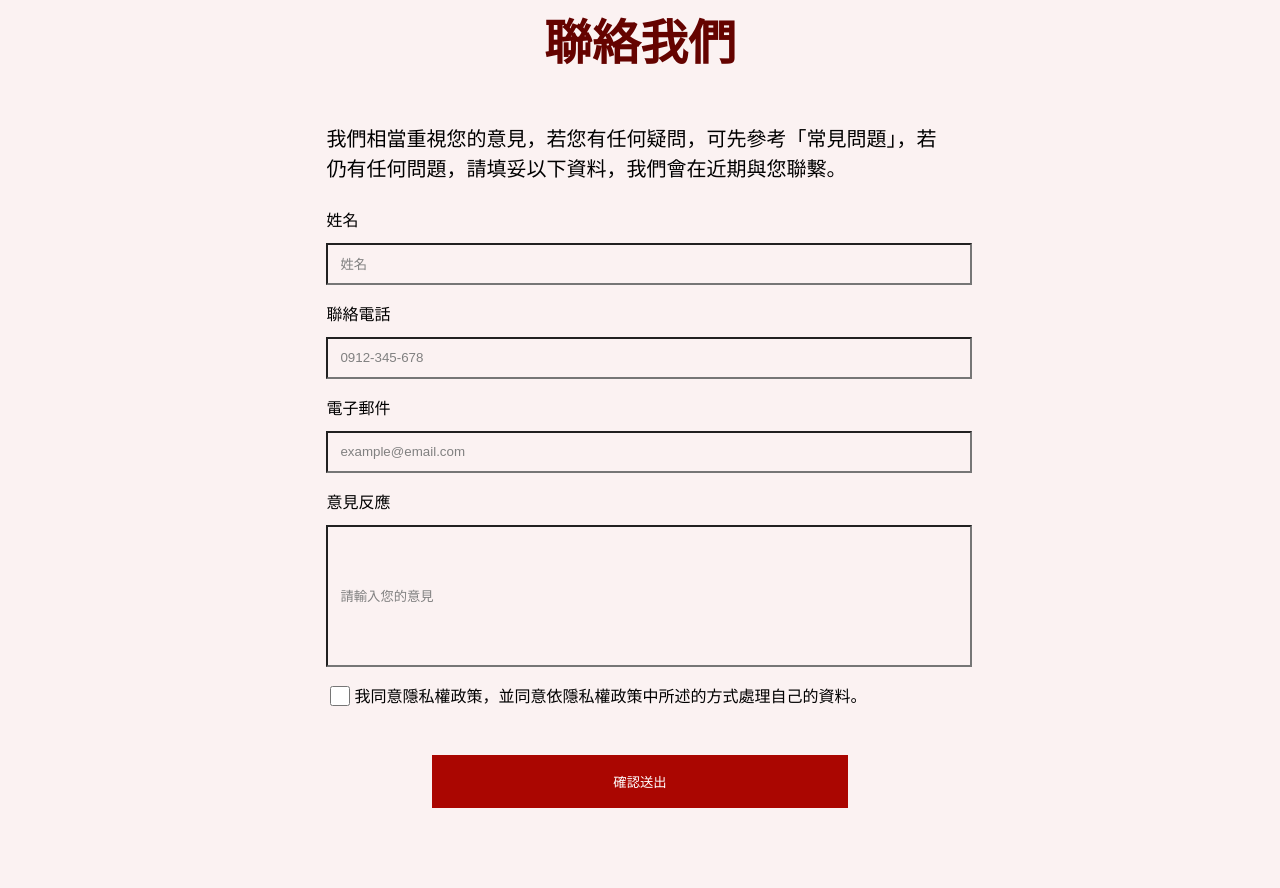
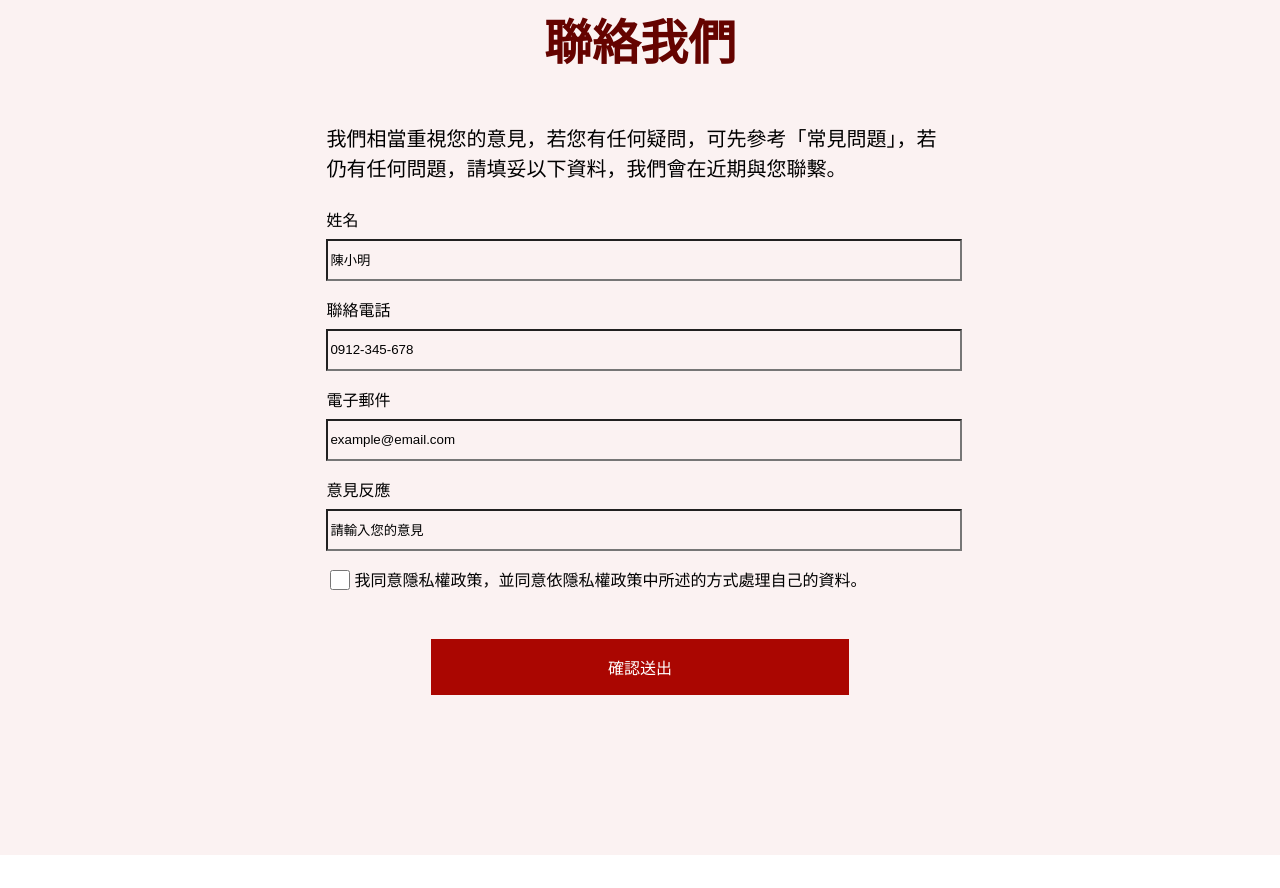
Before and after one commit to Florakuo1112/GlassesOfficialWebsite, a website built with Vite: page pages/index.html in a window 1280 px wide. Shown: the part 3497-4385 px from the top of the page. After the commit the page ends 4352 px from the top, so only its background shows below. Built offline with nearby package versions, Linux system fonts and the light colour scheme; a web font is replaced by a local one.

Commit message:
0812update

```diff
--- a/assets/scss/pages/_index.scss
+++ b/assets/scss/pages/_index.scss
@@ -307,9 +307,13 @@ ul{
   .inputArea{
     width: 49%;
     margin: 0 auto;
-    p{
-      margin-bottom: 12px;
-    }
+    margin-bottom: 80px;
+
+      p{
+        line-height: 1.5;
+        margin-bottom: 8px;
+      }
+
 
     @include pad{
       width: 82%;
@@ -343,19 +347,25 @@ ul{
    }
   }
 
-  .submit{
-    display: block;
+  .submitBtn{
     margin: 0 auto;
     width: 416px;
-    padding-top: 16px;
-    padding-bottom: 16px;
     background-color: $primary;
-    text-align: center;
-    color: #fff;
     margin-top: 48px;
     border: 1px solid transparent;
+    margin-bottom: 16px;
+    padding-top: 9px;
+    padding-bottom: 9px;
     @include mobile{
       width: 100%;
     }
+
+    input{
+      border: none;
+      margin-bottom: 0px;
+      font-size: 16px;
+      color: white;
+
+    }
   }
 }
--- a/layout/footer.ejs
+++ b/layout/footer.ejs
@@ -4,10 +4,10 @@
         <div class="footerLink">
             <ul class="index">
 
-                <li><a href="../pages/index.html">首頁</a></li>
-                <li><a href="../pages/optical.html">系列鏡框</a></li>
+                <li><a href="index.html">首頁</a></li>
+                <li><a href="optical.html">系列鏡框</a></li>
                 <li><a href="#">門市據點</a></li>
-                <li><a href="../pages/blog.html">部落格</a></li>
+                <li><a href="blog.html">部落格</a></li>
                 <li><a href="#">常見問題</a></li>
 
             </ul>
--- a/layout/header.ejs
+++ b/layout/header.ejs
@@ -1,13 +1,13 @@
 <div class="header">
     <div class="container">
-       <a href="../pages/index.html"><img src="../assets/images/logo-new_工作區域 1.png" alt="logo"> </a>
+       <a href="index.html"><img src="../assets/images/logo-new_工作區域 1.png" alt="logo"> </a>
        <ul>
 
-         <li><a href="../pages/optical.html">系列鏡框</a></li>
+         <li><a href="optical.html">系列鏡框</a></li>
         <li><a href="#">門市據點</a></li>
 
 
-        <li><a href="../pages/blog.html">部落格</a></li>
+        <li><a href="blog.html">部落格</a></li>
         <li><a href="#">常見問題</a></li>
 
 
--- a/pages/index.html
+++ b/pages/index.html
@@ -23,7 +23,7 @@
         <h3>Promise-Desert 2020 早春系列
         </h3>
         <h1>看得清，才能看得遠</h1>
-        <a href="../pages/optical.html">立即購買</a>
+        <a href="https://github.com/hexschool/2022-web-layout-training/blob/main/week3-4/home-header.png?raw=true">立即購買</a>
         </div>
       </div>
     </div>
@@ -169,26 +169,35 @@
       <p>我們相當重視您的意見，若您有任何疑問，可先參考「常見問題」，若仍有任何問題，請填妥以下資料，我們會在近期與您聯繫。</p>
       </div>
 
-      <form action="" method="" class="inputArea">
 
-      <p>姓名</p>
-      <input type="text" name="" id="" value="姓名" style="color:grey; padding-left: 12px;">
-      <p>聯絡電話</p>
-      <input type="tel" name="" id="" value="0912-345-678" style="color:grey;padding-left: 12px;">
-      <p>電子郵件</p>
-      <input type="email" name="" id="" value="example@email.com" style="color:grey;padding-left: 12px;" >
+  <form action="" method="" class="inputArea">
+    <div>
 
-      <p>意見反應</p>
-      <input type="text" name="" id="" value="請輸入您的意見" style="color:grey; height: 136px;padding-left: 12px;">
+    <label for="name"> <p>姓名</p></label>
+      <input id="name" type="text" name="text" value="陳小明"/>
 
-      <div class="check">
+    <label for="tel"> <p>聯絡電話</p></label>
+      <input id="tel" type="text" name="text" value="0912-345-678"/>
+
+    <label for="email"><p>電子郵件</p></label>
+
+      <input id="email" type="text" name="text" value="example@email.com"/>
+
+    <label for="feedback"><p>意見反應</p></label>
+
+      <input id="feedback" type="text" name="text" value="請輸入您的意見"/>
+
+    <div class="check">
       <input type="checkbox" name="" id="" class="checkbox"> <p>我同意隱私權政策，並同意依隱私權政策中所述的方式處理自己的資料。</p>
     </div>
+
+    </div>
+    <div class="submitBtn">
+      <input type="submit" value="確認送出" />
+    </div>
   </form>
-  <input type="submit" name="" id="" value="確認送出" class="submit">
 
-  </div>
-  </div>
+
 
     <%- include('./layout/footer'); -%>
 
```
